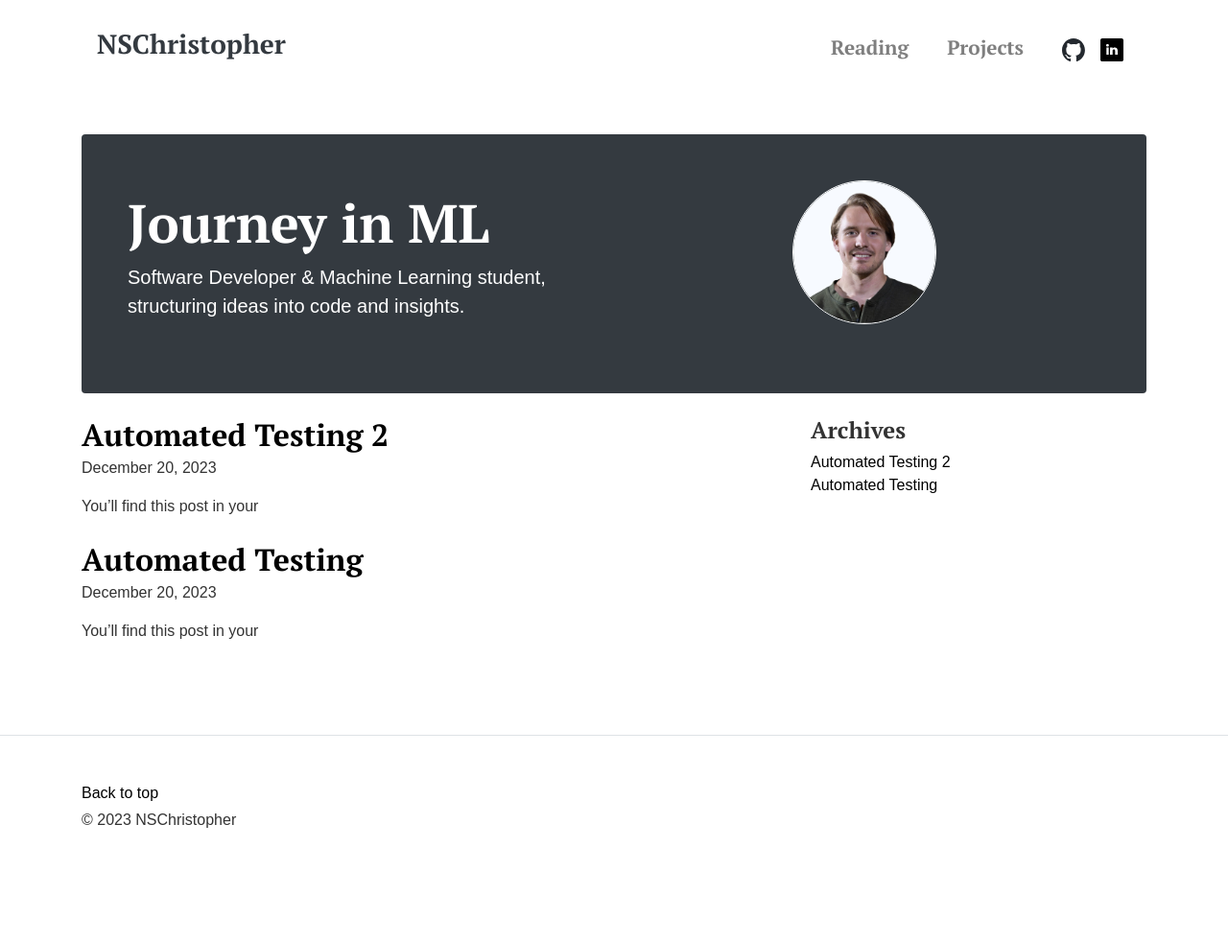
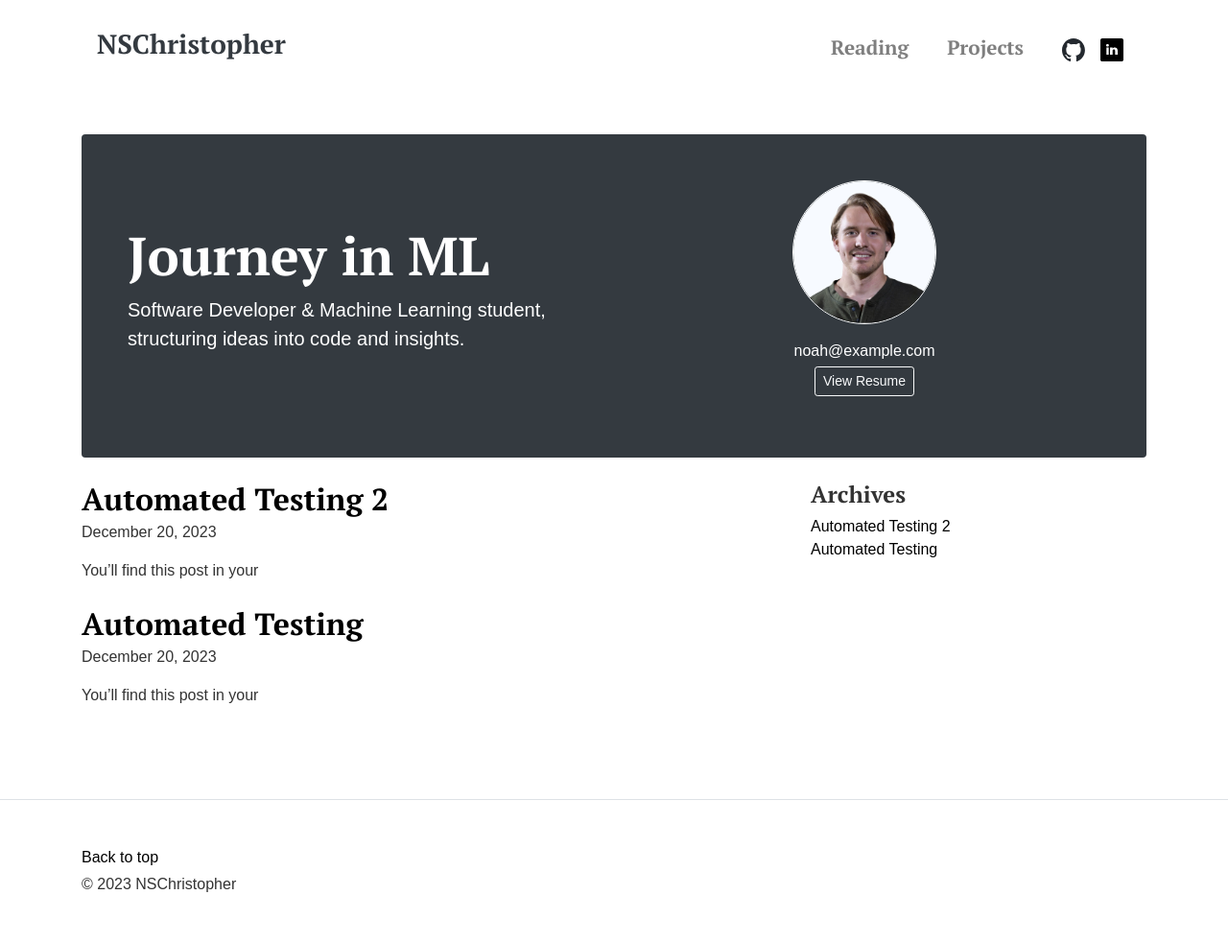
Before and after one commit to NSChristopher/NSChristopher.github.io, a Jekyll site: the page built from index.html, in a window 1280 px wide. Shown: the whole page at 96% size. Built offline with Jekyll 4.4.1, drawn with Linux system fonts in a browser that asks for light colours; before the commit the page ends 915 px from its top, so only the background shows below that.

Commit message:
Update index.html

```diff
--- a/index.html
+++ b/index.html
@@ -15,20 +15,10 @@ title: "NSChristopher"
     <!-- Right: Avatar & Contact -->
     <div class="col-md-6 text-center">
       <img src="{{ '/assets/avatar.jpg' | relative_url }}" alt="Noah Christopher" class="rounded-circle border border-light mb-3" style="width: 150px; height: 150px; object-fit: cover;">
-      <div class="d-flex justify-content-center mb-2">
-        <a href="mailto:noah@example.com" class="mx-2 text-white" aria-label="Email">
-          <i class="bi bi-envelope-fill fs-4"></i>
-        </a>
-        <a href="https://github.com/NSChristopher" class="mx-2 text-white" aria-label="GitHub">
-          <i class="bi bi-github fs-4"></i>
-        </a>
-        <a href="https://www.linkedin.com/in/noah-christopher-29549a207/" class="mx-2 text-white" aria-label="LinkedIn">
-          <i class="bi bi-linkedin fs-4"></i>
-        </a>
-        <a href="{{ '/assets/NSChristopher_Resume.pdf' | relative_url }}" target="_blank" class="mx-2 text-white" aria-label="Resume">
-          <i class="bi bi-file-earmark-person-fill fs-4"></i>
-        </a>
-      </div>
+      <!-- Full Email Address -->
+      <p class="mb-1">noah@example.com</p>
+      <!-- Resume Link -->
+      <p><a href="{{ '/assets/NSChristopher_Resume.pdf' | relative_url }}" target="_blank" class="btn btn-outline-light btn-sm">View Resume</a></p>
     </div>
   </div>
 </div>
```
